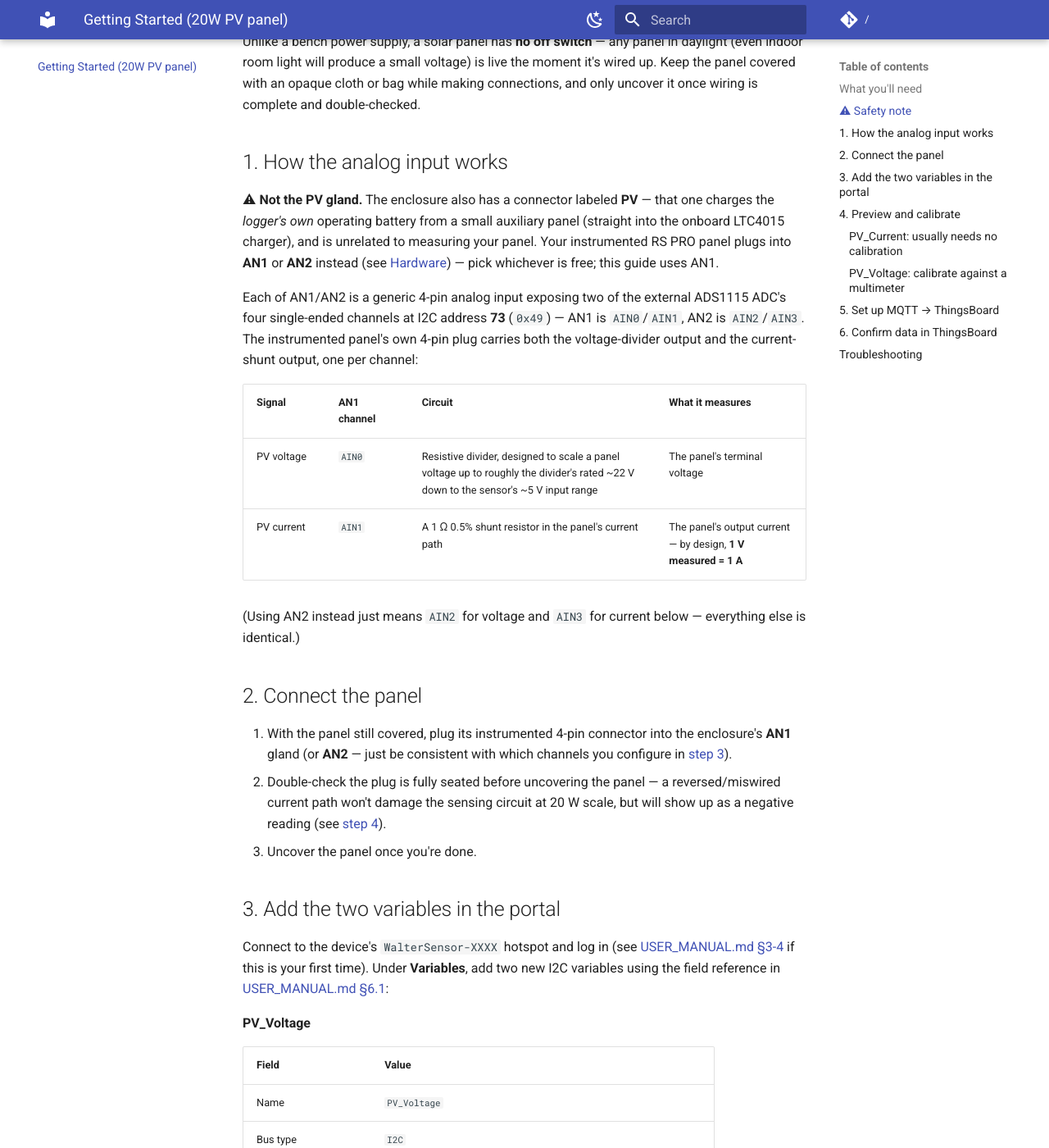
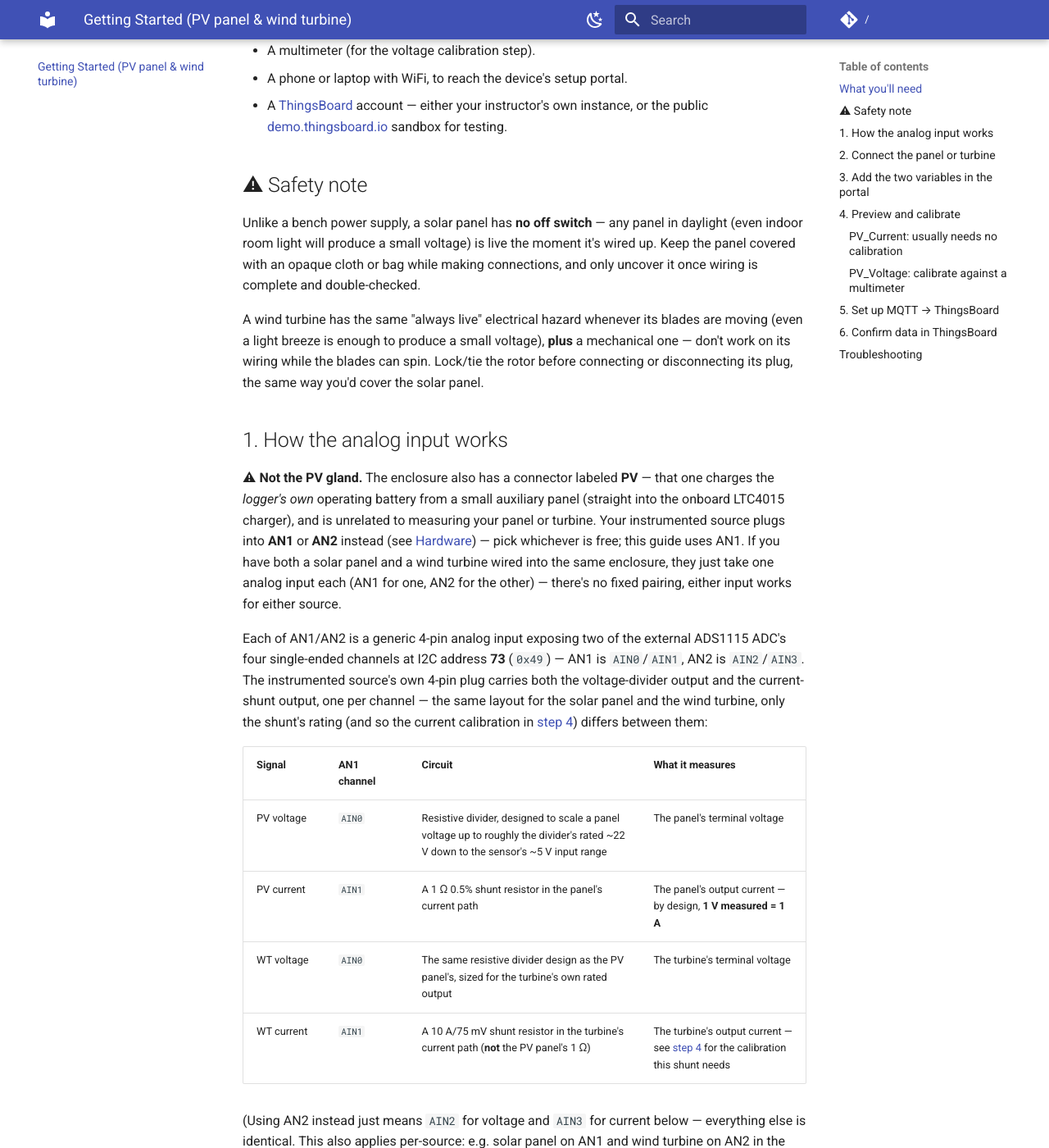
Before and after one commit to LouisPauchet/open-renewable-lab, an MkDocs documentation site: the page built from docs/getting-started.md, in a window 1280 px wide and 1400 px high, scrolled down 922 px. Shown: the whole window at 82% size. Built offline with MkDocs 1.6.1 and Material for MkDocs 9.7.7, drawn with Linux system fonts in a browser that asks for light colours; comment, search, counter and statistics services are not loaded; some of the changed text lies outside the part shown.

Commit message:
docs: cover the wind turbine in Getting started, fix build_datalogger notes
getting-started.md now covers both the RS PRO 20W solar panel and the
Open Renewable Lab's 100W vertical-axis wind turbine - both ship
pre-instrumented with a load, voltage divider, and current shunt, and
share the exact same divider design, so almost every step (wiring,
adding variables, voltage calibration, MQTT/ThingsBoard setup) applies to
both unchanged. The one real difference - the wind turbine's 10A/75mV
current shunt vs. the panel's 1ohm shunt - needs a different calibration
constant (a ~= 133.3 instead of a=1), called out explicitly in step 4
and troubleshooting rather than duplicating the whole walkthrough. Nav
label in mkdocs.yml updated to match.

build_datalogger.md's parts list is now numbered in order (matching the
component photo callouts it's meant to key against - noted as still
needing that photo added) and step 8 is corrected from "rubber foot" to
what it actually is: a grommet sealing the cable lead-through watertight,
not a cosmetic foot. Also added source links for the parts that had them
missing and a couple of small cross-reference/typo fixes.

```diff
--- a/docs/getting-started.md
+++ b/docs/getting-started.md
@@ -1,21 +1,34 @@
-# Getting started: a 20 W RS PRO solar panel on the Open Renewable Lab
+# Getting started: solar panel & wind turbine on the Open Renewable Lab
 
 This walkthrough takes you from an unwired RS PRO 20 W solar panel to live
-`PV_Voltage` and `PV_Current` readings in ThingsBoard. It assumes you're
-starting from a fresh Open Renewable Lab enclosure (see [Hardware](hardware.md)
-for what's inside it) with firmware already flashed — if not, do
-[Firmware downloads](firmware-downloads.md) first.
+`PV_Voltage` and `PV_Current` readings in ThingsBoard. The Open Renewable
+Lab's 100 W vertical-axis wind turbine works exactly the same way — both
+sources ship **pre-instrumented** with a load, a resistive voltage divider,
+and a current shunt already wired to a 4-pin plug, so there's no sensor
+wiring for you to build. The two share the *exact same voltage-divider
+design*, so almost every step below applies to both unchanged; the one
+real difference is the current shunt (the PV panel uses a 1 Ω shunt, the
+turbine a 10 A/75 mV shunt), which changes one calibration number — called
+out explicitly in [step 4](#4-preview-and-calibrate) rather than repeated
+as a second full walkthrough. This guide uses the solar panel as its
+running example; wherever the turbine differs, it says so.
+
+It assumes you're starting from a fresh Open Renewable Lab enclosure (see
+[Hardware](hardware.md) for what's inside it) with firmware already
+flashed — if not, do [Firmware downloads](firmware-downloads.md) first.
 
 No programming is required for any of this — everything below is either
 physical wiring or the device's own web portal, described in full in the
 [User Manual](USER_MANUAL.md). This page only covers the parts specific to
-a PV panel; it links to the User Manual for general portal reference rather
-than repeating it.
+an instrumented PV panel or wind turbine; it links to the User Manual for
+general portal reference rather than repeating it.
 
 ## What you'll need
 
-- An RS PRO 20 W solar panel (or similar small panel — the steps are the
-  same regardless of exact wattage).
+- An RS PRO 20 W solar panel (or similar small panel), a 100 W
+  vertical-axis wind turbine, or both — the steps are the same regardless
+  of exact wattage, and an enclosure with both connected just uses one
+  analog input per source (see [step 1](#1-how-the-analog-input-works)).
 - An Open Renewable Lab enclosure, powered on **with a battery connected
   to BATT**. This isn't optional: the AN1/AN2 analog inputs (and every
   other external I2C device) are powered from a rail derived from the
@@ -36,40 +49,57 @@ live the moment it's wired up. Keep the panel covered with an opaque cloth
 or bag while making connections, and only uncover it once wiring is
 complete and double-checked.
 
+A wind turbine has the same "always live" electrical hazard whenever its
+blades are moving (even a light breeze is enough to produce a small
+voltage), **plus** a mechanical one — don't work on its wiring while the
+blades can spin. Lock/tie the rotor before connecting or disconnecting its
+plug, the same way you'd cover the solar panel.
+
 ## 1. How the analog input works
 
 ⚠ **Not the PV gland.** The enclosure also has a connector labeled **PV**
 — that one charges the *logger's own* operating battery from a small
 auxiliary panel (straight into the onboard LTC4015 charger), and is
-unrelated to measuring your panel. Your instrumented RS PRO panel plugs
-into **AN1** or **AN2** instead (see
-[Hardware](hardware.md#connector-reference)) — pick whichever is free;
-this guide uses AN1.
+unrelated to measuring your panel or turbine. Your instrumented source
+plugs into **AN1** or **AN2** instead (see
+[Hardware](hardware.md#connector-reference)) — pick whichever is free; this
+guide uses AN1. If you have both a solar panel and a wind turbine wired
+into the same enclosure, they just take one analog input each (AN1 for
+one, AN2 for the other) — there's no fixed pairing, either input works for
+either source.
 
 Each of AN1/AN2 is a generic 4-pin analog input exposing two of the
 external ADS1115 ADC's four single-ended channels at I2C address **73**
 (`0x49`) — AN1 is `AIN0`/`AIN1`, AN2 is `AIN2`/`AIN3`. The instrumented
-panel's own 4-pin plug carries both the voltage-divider output and the
-current-shunt output, one per channel:
+source's own 4-pin plug carries both the voltage-divider output and the
+current-shunt output, one per channel — the same layout for the solar
+panel and the wind turbine, only the shunt's rating (and so the current
+calibration in [step 4](#4-preview-and-calibrate)) differs between them:
 
 | Signal | AN1 channel | Circuit | What it measures |
 |---|---|---|---|
 | PV voltage | `AIN0` | Resistive divider, designed to scale a panel voltage up to roughly the divider's rated ~22 V down to the sensor's ~5 V input range | The panel's terminal voltage |
 | PV current | `AIN1` | A 1 Ω 0.5% shunt resistor in the panel's current path | The panel's output current — by design, **1 V measured = 1 A** |
+| WT voltage | `AIN0` | The same resistive divider design as the PV panel's, sized for the turbine's own rated output | The turbine's terminal voltage |
+| WT current | `AIN1` | A 10 A/75 mV shunt resistor in the turbine's current path (**not** the PV panel's 1 Ω) | The turbine's output current — see [step 4](#4-preview-and-calibrate) for the calibration this shunt needs |
 
 (Using AN2 instead just means `AIN2` for voltage and `AIN3` for current
-below — everything else is identical.)
+below — everything else is identical. This also applies per-source: e.g.
+solar panel on AN1 and wind turbine on AN2 in the same enclosure means
+`AIN0`/`AIN1` for `PV_Voltage`/`PV_Current` and `AIN2`/`AIN3` for
+`WT_Voltage`/`WT_Current`.)
 
-## 2. Connect the panel
+## 2. Connect the panel or turbine
 
-1. With the panel still covered, plug its instrumented 4-pin connector into
-   the enclosure's **AN1** gland (or **AN2** — just be consistent with
-   which channels you configure in [step 3](#3-add-the-two-variables-in-the-portal)).
-2. Double-check the plug is fully seated before uncovering the panel — a
-   reversed/miswired current path won't damage the sensing circuit at
-   20 W scale, but will show up as a negative reading (see
-   [step 4](#4-preview-and-calibrate)).
-3. Uncover the panel once you're done.
+1. With the panel covered (or the turbine's rotor locked), plug its
+   instrumented 4-pin connector into the enclosure's **AN1** gland (or
+   **AN2** — just be consistent with which channels you configure in
+   [step 3](#3-add-the-two-variables-in-the-portal)).
+2. Double-check the plug is fully seated before uncovering the panel/
+   releasing the rotor — a reversed/miswired current path won't damage the
+   sensing circuit at this scale, but will show up as a negative reading
+   (see [step 4](#4-preview-and-calibrate)).
+3. Uncover the panel (or release the rotor) once you're done.
 
 ## 3. Add the two variables in the portal
 
@@ -100,6 +130,16 @@ reference in [USER_MANUAL.md §6.1](USER_MANUAL.md#61-adding-a-variable):
 | ADS111x input | `AIN1` |
 | Gain / full-scale range | `±2.048V` to start (a 20 W-class panel's short-circuit current stays well under 2 A, so under 2 V across a 1 Ω shunt) |
 
+**Using the wind turbine instead (or as well)?** Add `WT_Voltage`/
+`WT_Current` the same way — same Bus type/I2C address/Device type, `AIN0`/
+`AIN1` (or `AIN2`/`AIN3` on AN2) as above, `±6.144V` for `WT_Voltage`. The
+one field that's genuinely different is `WT_Current`'s **Gain /
+full-scale range**: its 10 A/75 mV shunt only ever produces up to 75 mV
+even at full rated current, so use `±0.256V` (the highest-resolution
+range) rather than PV_Current's `±2.048V` — see
+[step 4](#4-preview-and-calibrate) for why the shunt difference also
+means a different calibration number, not just a different gain.
+
 If the address `73` doesn't respond, use the portal's **Scan I2C bus**
 button ([USER_MANUAL.md §6.2](USER_MANUAL.md#62-finding-your-sensors-address))
 to confirm what's actually on the bus before assuming a wiring problem.
@@ -120,7 +160,11 @@ same shape once you've added those two).
 Leave both variables' calibration at the default (`a=1`, `b=0`) for now,
 then click **Preview** on each (see
 [USER_MANUAL.md §6.4](USER_MANUAL.md#64-testing-a-sensor-preview)) with the
-panel uncovered in reasonable light.
+panel uncovered (or the turbine spinning) in reasonable conditions. The
+steps below are written for `PV_Voltage`/`PV_Current` — if you added
+`WT_Voltage`/`WT_Current` instead, the *voltage* calibration is identical
+(same divider), but the *current* calibration is not (different shunt) —
+see the callout at the end of each subsection.
 
 ### PV_Current: usually needs no calibration
 
@@ -131,6 +175,17 @@ seeing current flow in the direction opposite of what the firmware assumes;
 either physically swap the panel's leads, or set `a=-1` in the portal to
 flip the sign in software (see
 [USER_MANUAL.md §6.6](USER_MANUAL.md#66-calibrating-a-variable-ax--b)).
+
+> **`WT_Current` is different: it needs `a ≈ 133.3`, not `a=1`.** The wind
+> turbine's shunt is rated 10 A at 75 mV, not 1 Ω, so 1 V measured is
+> *not* 1 A — the raw ADC voltage has to be scaled up to turn a shunt
+> reading into amps: `a = rated_current / rated_shunt_voltage = 10 / 0.075
+> ≈ 133.3` (leave `b = 0`). Concretely, at the shunt's full rated 10 A the
+> raw Preview reads `0.075 V`, and `0.075 × 133.3 ≈ 10 A` — that's the
+> multiplier doing its job. As with `PV_Current`, a negative reading means
+> swapped leads (fix physically, or set `a=-133.3`), not a wiring fault.
+> This isn't something to measure/derive yourself — it comes directly
+> from the shunt's own rating, unlike the voltage divider below.
 
 ### PV_Voltage: calibrate against a multimeter
 
@@ -152,13 +207,23 @@ to a ~5 V sensor range — expect `a` to land somewhere around 4-5 on this
 board, but always calibrate against your own multimeter reading rather than
 assuming that exact number.)
 
+> **`WT_Voltage` uses this exact same procedure** — measure across the
+> turbine's own output leads instead of the panel's, with the turbine
+> spinning steadily, and calculate `a` the same way. It's the same divider
+> design, just sized for the turbine's own rated voltage, so don't assume
+> the same `a` value you got for `PV_Voltage` — calibrate it independently.
+
 Re-run Preview after saving the calibration and confirm it now matches your
 multimeter reading.
 
 ## 5. Set up MQTT → ThingsBoard
 
 1. In ThingsBoard, create a device (**Devices → +  → Add new device**),
-   give it a name (e.g. `PV-Panel-01`), and save.
+   give it a name (e.g. `PV-Panel-01` or `Wind-Turbine-01`), and save. If
+   your enclosure has both a solar panel and a wind turbine wired in, they
+   share one device — all four variables (`PV_Voltage`, `PV_Current`,
+   `WT_Voltage`, `WT_Current`) come from the same logger and publish to the
+   same topic, so one device/one access token covers both.
 2. Open the device and copy its **access token** (device details →
    **Device credentials** → **Copy access token**, or in older ThingsBoard
    UIs, right-click the device → **Copy access token**).
@@ -169,7 +234,7 @@ multimeter reading.
    |---|---|
    | Enabled | ✓ |
    | Host | Your ThingsBoard instance's hostname (e.g. `demo.thingsboard.io`) |
-   | Port | `1883` (or `8883` with **Use TLS** checked, if your instance requires it) |
+   | Port | `8883` with **Use TLS** for UNIS Thingsboard |
    | Username | The device access token you copied |
    | Password | Leave blank |
    | Topic prefix | `v1/devices/me/telemetry` |
@@ -186,18 +251,19 @@ multimeter reading.
    Save, then watch **MQTT connected** on the Status panel — see
    [USER_MANUAL.md §7.2](USER_MANUAL.md#72-testing-your-connection) if it
    doesn't come up.
-4. While testing, you can temporarily shorten `PV_Voltage`/`PV_Current`'s
-   **Log/aggregate interval** (e.g. to `30000` ms) so you don't have to
-   wait for the default 5-minute interval to see your first MQTT publish —
-   see [USER_MANUAL.md §6.3](USER_MANUAL.md#63-understanding-sampling-vs-logging-vs-aggregation).
+4. While testing, you can temporarily shorten your variables' **Log/
+   aggregate interval** (e.g. to `30000` ms) so you don't have to wait for
+   the default 5-minute interval to see your first MQTT publish — see
+   [USER_MANUAL.md §6.3](USER_MANUAL.md#63-understanding-sampling-vs-logging-vs-aggregation).
    Set it back to a sensible value once you've confirmed everything works.
 
 ## 6. Confirm data in ThingsBoard
 
 Open the device in ThingsBoard and check its **Latest telemetry** tab. Once
 a log interval has elapsed, you should see keys like `PV_Voltage_mean` and
-`PV_Current_mean` (one `<variable>_<aggregate>` key per aggregate you
-enabled on each variable — see
+`PV_Current_mean` (or `WT_Voltage_mean`/`WT_Current_mean` for the turbine —
+one `<variable>_<aggregate>` key per aggregate you enabled on each
+variable — see
 [USER_MANUAL.md §7.3](USER_MANUAL.md#73-understanding-topics-and-payloads)
 for the full payload shape). From here, you can build a ThingsBoard
 dashboard with widgets charting these values in real time — see
@@ -210,8 +276,8 @@ you want a local backup or to analyze it in pandas/Excel later.
 ## Troubleshooting
 
 See [USER_MANUAL.md §15](USER_MANUAL.md#15-troubleshooting) for general
-issues (sensor not responding, MQTT never connecting, etc.). PV-specific
-notes:
+issues (sensor not responding, MQTT never connecting, etc.). PV/wind
+turbine-specific notes:
 
 - **Preview fails / Scan I2C bus finds nothing at all**, on *every*
   address, not just `73`: check there's a **battery connected to BATT**.
@@ -220,12 +286,18 @@ notes:
   alone with no battery, that whole bus is simply unpowered, which looks
   identical to "nothing responds." This is expected in that situation,
   not a fault.
-- **PV_Voltage Preview reads ~0** with the panel in good light (and a
-  battery connected): check the panel's plug is actually in **AN1** (not
-  the **PV** gland, which won't measure anything — see
-  [step 1](#1-how-the-analog-input-works)) and that the ADS111x input
-  selected in the variable matches the connector you used (`AIN0`/`AIN1`
-  for AN1, `AIN2`/`AIN3` for AN2), and that the I2C address is `73`.
+- **PV_Voltage/WT_Voltage Preview reads ~0** with the panel in good light
+  (or the turbine spinning) and a battery connected: check the plug is
+  actually in **AN1** (not the **PV** gland, which won't measure anything
+  — see [step 1](#1-how-the-analog-input-works)) and that the ADS111x
+  input selected in the variable matches the connector you used
+  (`AIN0`/`AIN1` for AN1, `AIN2`/`AIN3` for AN2), and that the I2C address
+  is `73`.
+- **`WT_Current` reads a value roughly 100× too small**: this is almost
+  always a leftover `a=1` calibration copied from the PV setup — the wind
+  turbine's shunt needs `a ≈ 133.3`, not `a=1` (see
+  [step 4](#4-preview-and-calibrate)); `PV_Current`'s "no calibration
+  needed" shortcut doesn't carry over.
 - **Readings look reasonable but don't match your multimeter**: re-check
   the calibration multiplier from [step 4](#4-preview-and-calibrate) — a
   stale `a` from before you calibrated is the most common cause.
--- a/mkdocs.yml
+++ b/mkdocs.yml
@@ -33,7 +33,7 @@ theme:
 nav:
   - Home: index.md
   - Build a Datalogger: build_datalogger.md
-  - Getting Started (20W PV panel): getting-started.md
+  - Getting Started (PV panel & wind turbine): getting-started.md
   - Firmware Downloads: firmware-downloads.md
   - User Manual: USER_MANUAL.md
   - Hardware: hardware.md
```
Also changed, not shown: docs/build_datalogger.md (+24 -19 lines).
